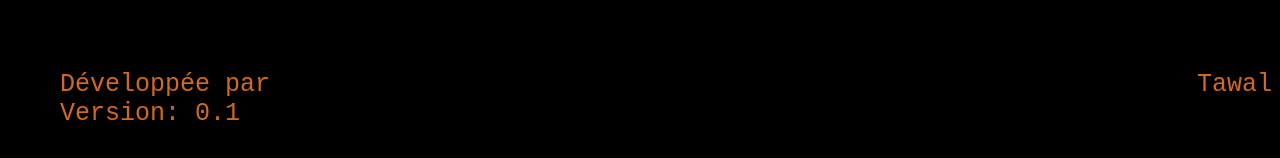
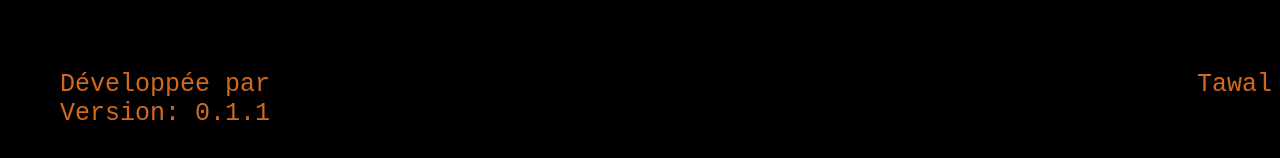
Before and after one commit to TawalMc/departements_Benin, a React (Create React App) app: page /scorepage in a window 1280 px wide. Shown: the part 772-930 px from the top of the page. Built offline with nearby package versions, Linux system fonts and the light colour scheme.

Commit message:
Adding of readme and push to github repo

```diff
--- a/src/Pages/ScorePage.js
+++ b/src/Pages/ScorePage.js
@@ -26,7 +26,7 @@ function ScorePage() {
         <p className="score">{`${highScore} pt${highScore > 1 ? "s" : ""}`}</p>
       </div>
       <div className="score-section go-to-home about">
-        <a className="score-text" href="/">Développée par <br/> Version: 0.1 </a>
+        <a className="score-text" href="/">Développée par <br/> Version: 0.1.1 </a>
         <a className="score" href="/">Tawal</a>
       </div>
     </div>
```
Also changed, not shown: 1 other file (tests, documents, lock files or other folders).
